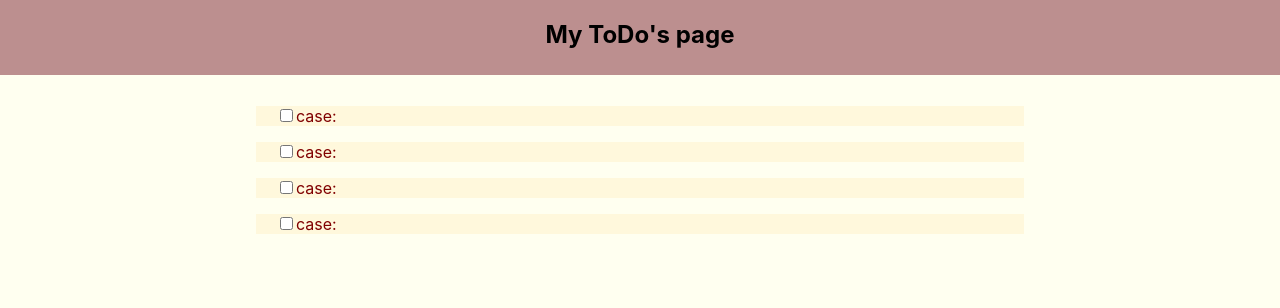
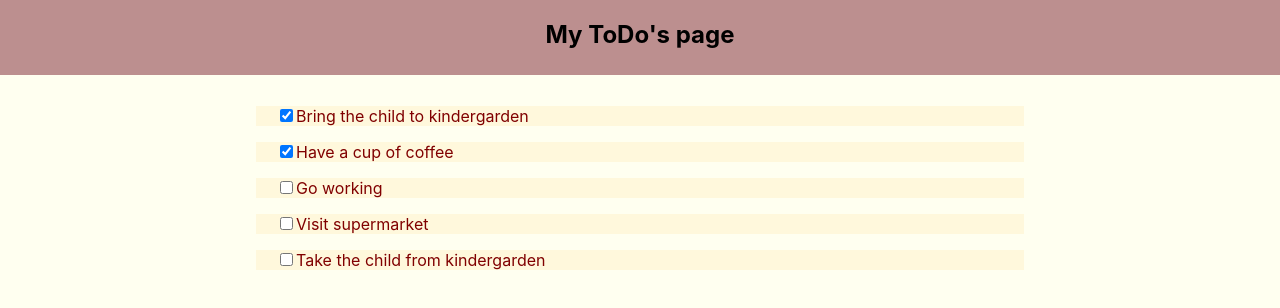
Before and after one commit to t-anpilov/Todos, a React (Create React App) app: page / in a window 1280 px wide. Shown: the top 308 px of the page. Built offline with nearby package versions, Linux system fonts and the light colour scheme.

Commit message:
taking data from outer file

```diff
--- a/src/List.js
+++ b/src/List.js
@@ -1,14 +1,13 @@
 import React from 'react';
 import ToDoItem from './ToDoItem';
+import todosData from './todosData';
 import './app.css';
 
 function List() {
+    const todoItems = todosData.map((item) => <ToDoItem key={item.id} item={item}/>)
     return (
         <div className="list_block">
-            <ToDoItem />
-            <ToDoItem />
-            <ToDoItem />
-            <ToDoItem />
+            {todoItems}
         </div>
     )
 }
--- a/src/ToDoItem.js
+++ b/src/ToDoItem.js
@@ -1,9 +1,9 @@
 import React from 'react';
 
-function ToDoItem() {
+function ToDoItem(props) {
     return (
         <div className="list_row">
-            <p><input type="checkbox" />case: </p>
+            <p><input type="checkbox" checked={props.item.completed} />{props.item.text}</p>
         </div>
     )
 }
--- /dev/null
+++ b/src/todosData.js
@@ -0,0 +1,29 @@
+const todosData = [
+    {
+        id: 1,
+        text: "Bring the child to kindergarden",
+        completed: true
+    },
+    {
+        id: 2,
+        text: "Have a cup of coffee",
+        completed: true
+    },
+    {
+        id: 3,
+        text: "Go working",
+        completed: false
+    },
+    {
+        id: 4,
+        text: "Visit supermarket",
+        completed: false
+    },
+    {
+        id: 5,
+        text: "Take the child from kindergarden",
+        completed: false
+    }
+]
+
+export default todosData
```
